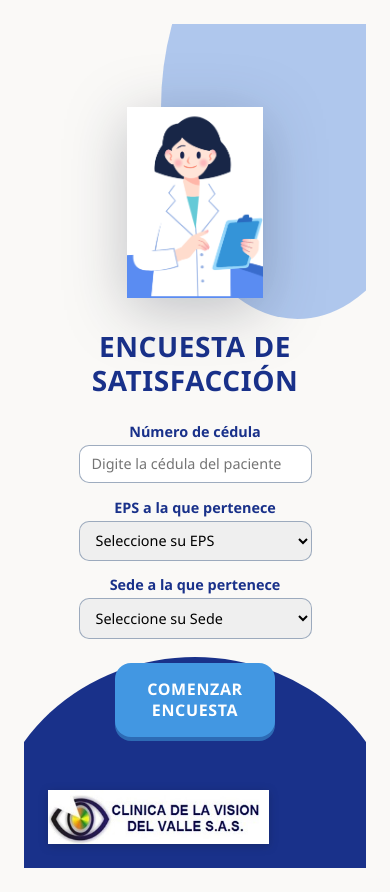
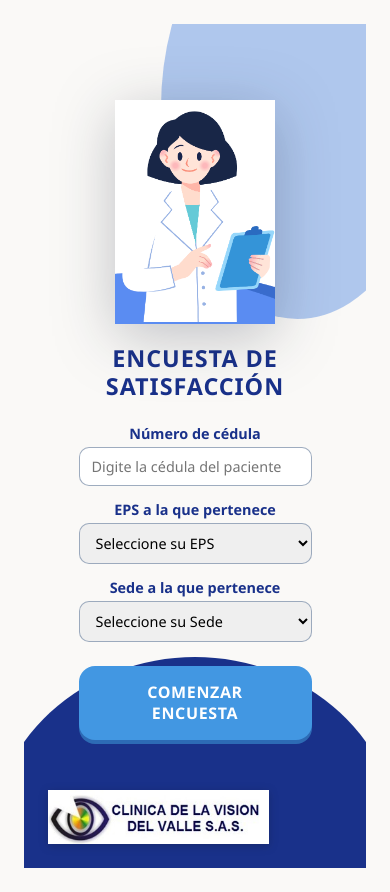
Before and after one commit to JuanG202/Encuesta, a React (Vite) app: page / in a window 390 px wide. Built offline with nearby package versions, Linux system fonts and the light colour scheme.

Commit message:
se aplica filtros a la tabla

```diff
--- a/src/styles/ResultsView.css
+++ b/src/styles/ResultsView.css
@@ -179,13 +179,39 @@
   left: 1.5rem;
 }
 
+/* --------- Responsivo --------- */
+@media (max-width: 1024px) {
+  .results-view {
+    max-width: 100%;
+    padding: 1.75rem 1.25rem 4.5rem;
+  }
+
+  .results-view__table {
+    min-width: 640px;
+  }
+}
+
 @media (max-width: 768px) {
   .results-view {
-    padding-bottom: 4.5rem;
+    padding: 1.5rem 1rem 4.5rem;
+    gap: 1.25rem;
   }
 
   .results-view__title {
     text-align: center;
+  }
+
+  .results-view__table-wrapper {
+    padding: 1.1rem 1.1rem 1.3rem;
+    box-shadow: 0 6px 18px rgba(25, 49, 138, 0.12);
+  }
+
+  .results-view__filters-row {
+    flex-direction: column;
+  }
+
+  .results-view__filter {
+    min-width: 100%;
   }
 
   .results-view__back {
@@ -194,8 +220,36 @@
 }
 
 @media (max-width: 600px) {
+  .results-view {
+    padding: 1.25rem 0.75rem 4rem;
+  }
+
+  .results-view__title {
+    font-size: 1.25rem;
+    letter-spacing: 0.05em;
+  }
+
   .results-view__table {
-    min-width: 640px;
+    min-width: 560px;
     font-size: 0.8rem;
   }
+
+  .results-view__table th {
+    padding: 0.6rem 0.5rem;
+  }
+
+  .results-view__table td {
+    padding: 0.55rem 0.5rem;
+  }
 }
+
+@media (max-width: 480px) {
+  .results-view__table {
+    min-width: 520px;
+    font-size: 0.78rem;
+  }
+
+  .results-view__filter-input {
+    border-radius: 10px;
+  }
+}
--- a/src/styles/WelcomeView.css
+++ b/src/styles/WelcomeView.css
@@ -142,14 +142,30 @@
   z-index: 1;
 }
 
-@media (max-width: 600px) {
+/* --------- Responsivo --------- */
+@media (max-width: 1024px) {
+  .welcome-view {
+    max-width: 100%;
+  }
+
+  .welcome-view__content {
+    padding: 1.75rem 1.5rem 5rem;
+    gap: 1.75rem;
+  }
+}
+
+@media (max-width: 768px) {
   .welcome-view__content {
     flex-direction: column;
-    padding-bottom: 5rem;
+    align-items: center;
+    justify-content: center;
+    padding: 1.5rem 1.25rem 4.75rem;
+    gap: 1.5rem;
   }
 
   .welcome-view__illustration {
-    width: 160px;
+    width: 180px;
+    max-width: 45vw;
   }
 
   .welcome-view__title-block {
@@ -159,9 +175,37 @@
 
   .welcome-view__title {
     text-align: center;
+    font-size: clamp(1.6rem, 5vw, 2.2rem);
   }
 
   .welcome-view__form {
-    align-items: stretch;
+    width: 100%;
+    max-width: 380px;
+  }
+
+  .welcome-view__cta {
+    width: 100%;
+    max-width: 260px;
+    text-align: center;
   }
 }
+
+@media (max-width: 480px) {
+  .welcome-view__content {
+    padding: 1.25rem 1rem 4.5rem;
+    gap: 1.25rem;
+  }
+
+  .welcome-view__illustration {
+    width: 160px;
+  }
+
+  .welcome-view__title {
+    font-size: clamp(1.4rem, 6vw, 1.8rem);
+    letter-spacing: 0.04em;
+  }
+
+  .welcome-view__form {
+    max-width: 100%;
+  }
+}
```
